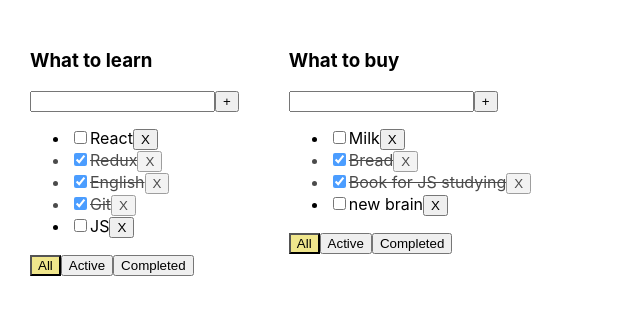
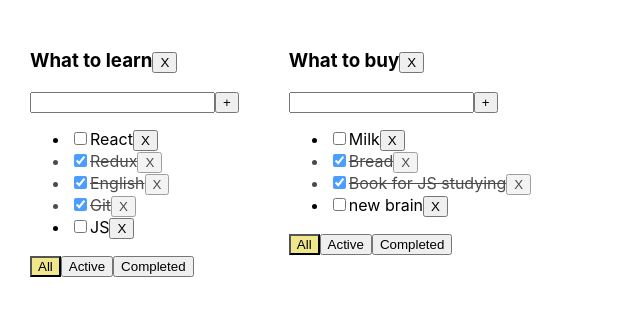
Before and after one commit to PavelSuchkov/todo_list_by_React_TS, a React (Create React App) app: page / in a window 1280 px wide. Shown: the top 316 px of the page, without its empty margins (0-640 px from the left). Built offline with nearby package versions, Linux system fonts and the light colour scheme.

Commit message:
2. Deleting of TDlists added

```diff
--- a/src/App.tsx
+++ b/src/App.tsx
@@ -78,6 +78,11 @@ function App() {
         }
     }
 
+    function removeTodoList (todoListID: string) {
+       setTodoLists(todoLists.filter(tl => tl.id !== todoListID))
+        delete tasks[todoListID]
+    }
+
     return (
         <div className="App">
             {
@@ -97,6 +102,7 @@ function App() {
                             filter={tl.filter}
                             addTask={addTask}
                             removeTask={removeTask}
+                            removeTodoList={removeTodoList}
                             changeTodoListFilter={changeTodoListFilter}
                             changeTaskStatus={changeTaskStatus}/>
                     )
--- a/src/TodoList.tsx
+++ b/src/TodoList.tsx
@@ -5,8 +5,9 @@ import {FilterValuesType, TaskType} from "./App";
 type TodoListPropsType = {
     id: string
     title: string
+    tasks: Array<TaskType>
     filter: FilterValuesType
-    tasks: Array<TaskType>
+    removeTodoList: (todoListID: string) => void
     addTask: (title: string, todoListId: string) => void
     removeTask: (taskID: string, todoListId: string) => void
     changeTaskStatus: (takID: string, isDone: boolean, todoListId: string) => void
@@ -48,6 +49,9 @@ function TodoList(props: TodoListPropsType) {
         setTitle(e.currentTarget.value)
         setError(null)
     }
+    const removeTodoList = () => {
+        props.removeTodoList(props.id)
+    }
 
     const tasks = props.tasks.map(t => {
         const removeTask = () => props.removeTask(t.id, props.id)
@@ -69,7 +73,7 @@ function TodoList(props: TodoListPropsType) {
 
     return (
         <div>
-            <h3>{props.title}</h3>
+            <h3>{props.title}<button onClick={removeTodoList}>X</button></h3>
             <div>
                 <input
                     value={title}
```
